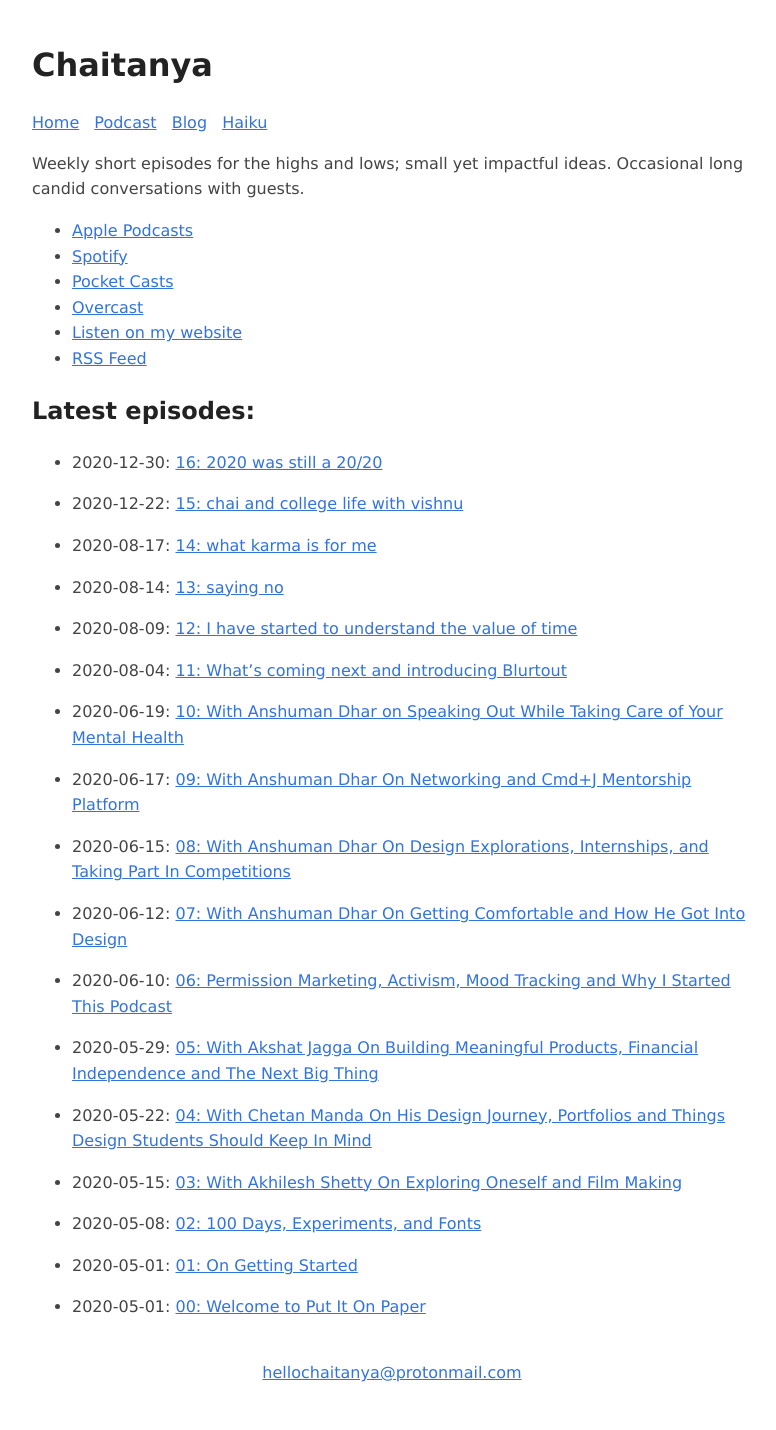
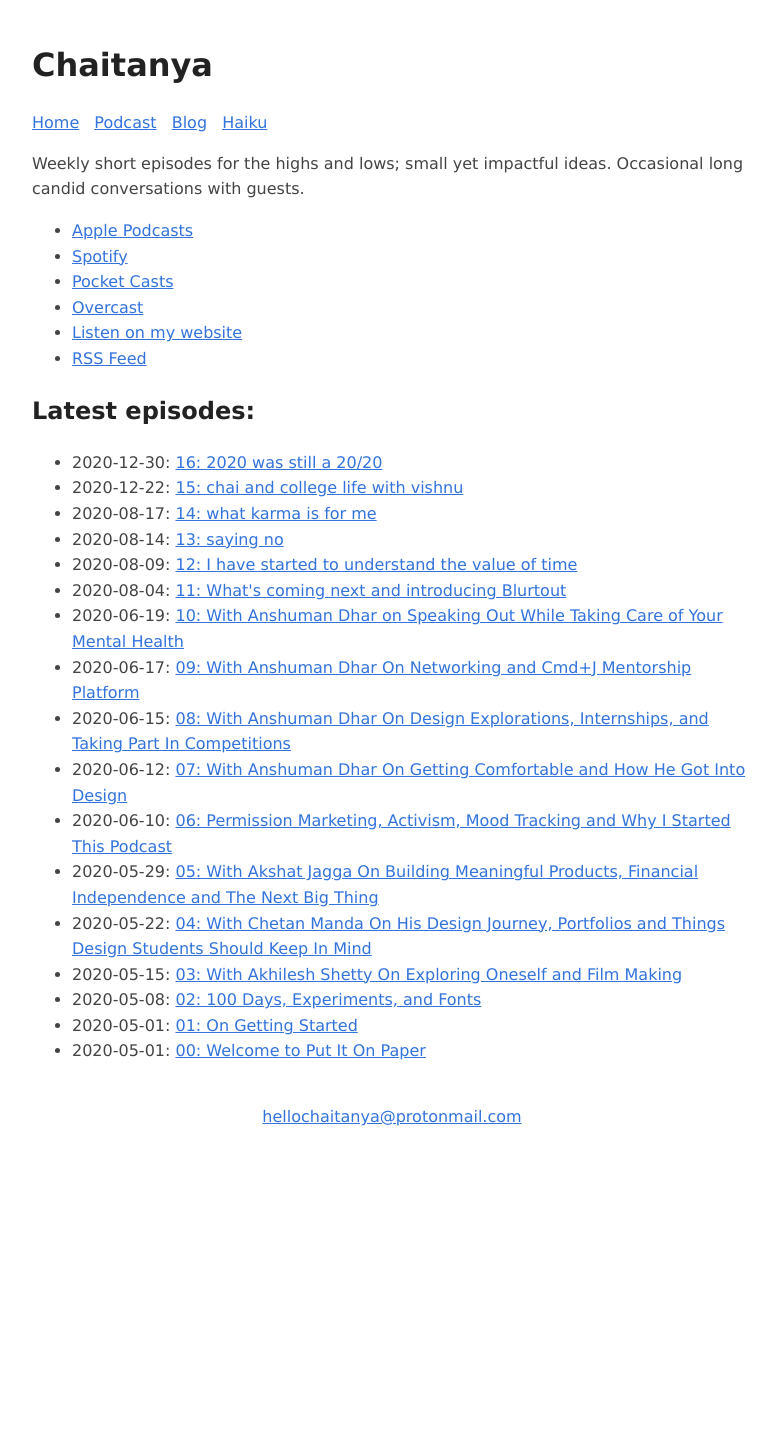
Before and after one commit to chtny/chtny.github.io, a Jekyll site: the page built from podcast.md, in a window 1280 px wide. Shown: the whole page, without its empty margins (248-1024 px from the left). Built offline with Jekyll 4.4.1, drawn with Linux system fonts in a browser that asks for light colours; after the commit the page ends 1174 px from its top, so only the background shows below that.

Commit message:
Update podcast.md

```diff
--- a/podcast.md
+++ b/podcast.md
@@ -13,6 +13,8 @@
 - [RSS Feed](https://chaitanya.page/feed/podcast)
 
 ## Latest episodes:
+<ul>
 {% for post in site.categories.Podcast %}
-  - {{ post.date | date: "%Y-%m-%d" }}: [{{ post.title }}]({{ post.url | relative_url }})
+	<li>{{ post.date | date: "%Y-%m-%d" }}: <a href="{{ post.url | relative_url }}">{{ post.title }}</a></li>
 {% endfor %}
+</ul>
```
